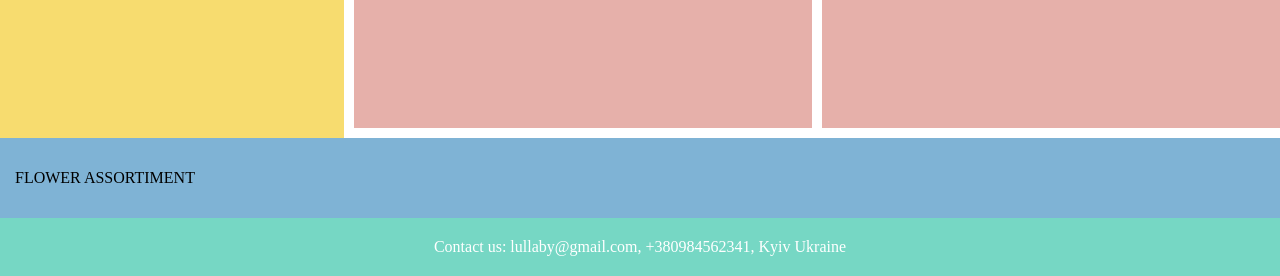
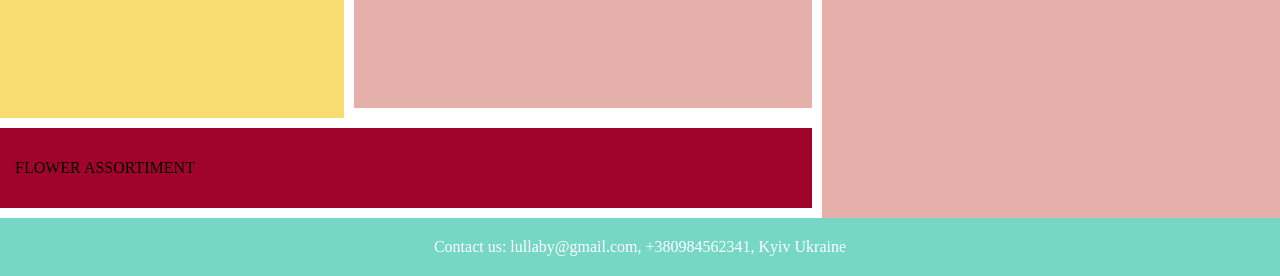
Before and after one commit to tpkvmr/webprog, a plain HTML site: page index.html in a window 1280 px wide. Shown: the part 540-816 px from the top of the page. Drawn offline with Linux system fonts and the light colour scheme.

Commit message:
Update lab1.css

```diff
--- a/lab1.css
+++ b/lab1.css
@@ -28,9 +28,12 @@ header, footer {
 
 #content1 {
     grid-column: 3;
-    grid-row: 2;
+    grid-row: 2/6;
     background-color: #E6B0AA;
     padding: 15px;
+    display: flex;
+    align-items: center;
+    justify-content: center;
 }
 
 #content2 {
@@ -43,10 +46,11 @@ header, footer {
     justify-content: center;
 }
 
+
 #article {
-    grid-column: 1 / span 3;
-    grid-row: 3;
-    background-color: #7FB3D5;
+    grid-column: 1 / span 2;
+    grid-row: 1.5;
+    background-color: #a1042b;
     padding: 15px;
 }
 
```
